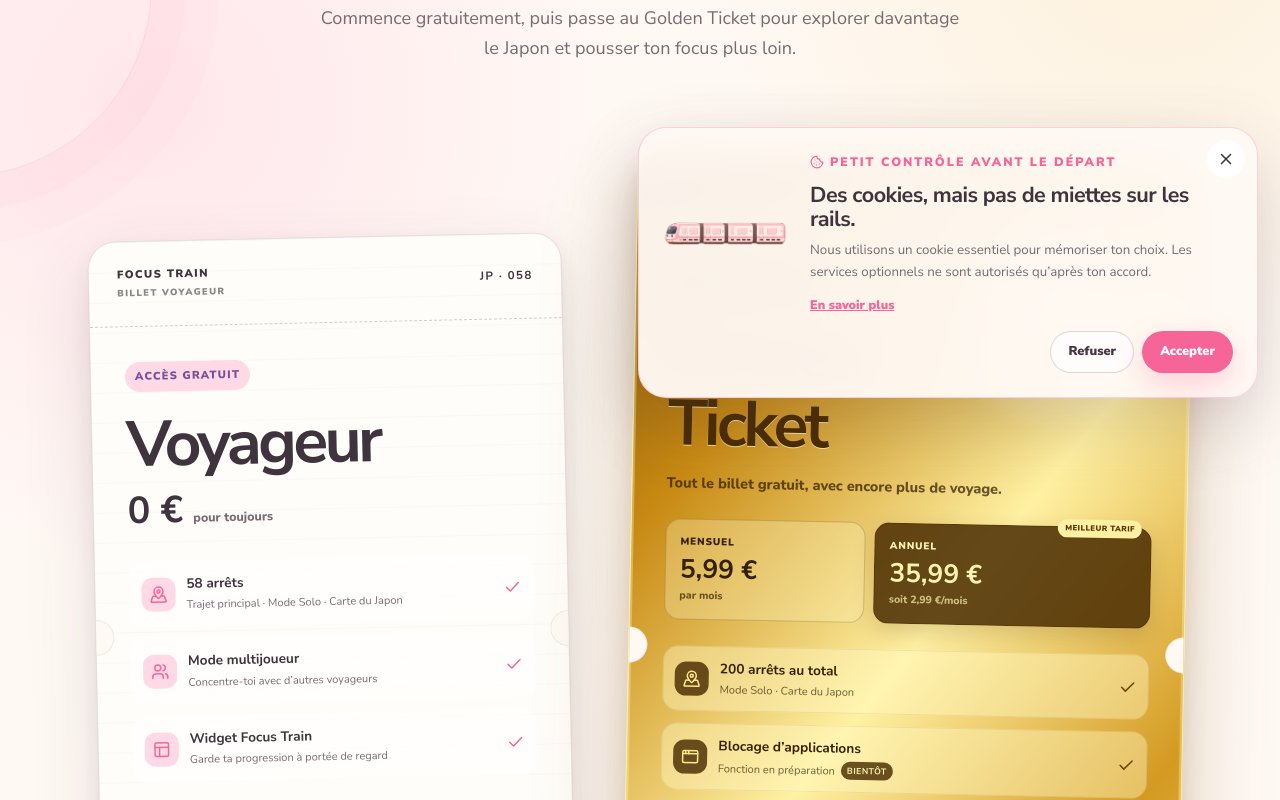
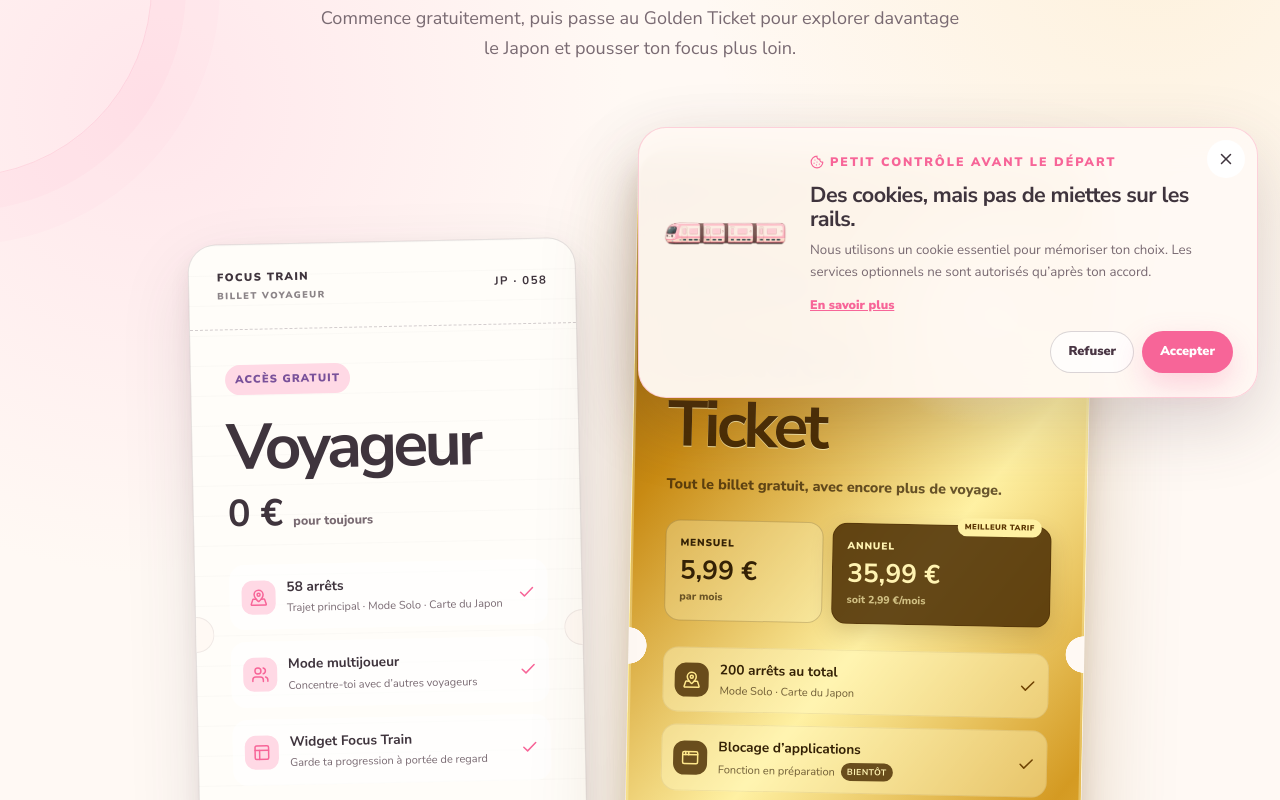
Before and after one commit to alexis-guerquin/focus-train-landing, a Next.js app: page /pricing in a window 1280 px wide. Shown: the part 380-1180 px from the top of the page. Built offline with nearby package versions, Linux system fonts and the light colour scheme; no server answers.

Commit message:
fix ex var & ticket height

```diff
--- a/app/pricing/page.tsx
+++ b/app/pricing/page.tsx
@@ -110,15 +110,22 @@ export default function PricingPage() {
             </footer>
           </article>
 
+          <div className="pricing-ticket-golden-shell">
             <article
               className="pricing-ticket pricing-ticket-golden"
               tabIndex={0}
             >
               <span className="golden-shimmer" aria-hidden="true" />
-            <span className="golden-spark golden-spark-one" aria-hidden="true">
+              <span
+                className="golden-spark golden-spark-one"
+                aria-hidden="true"
+              >
                 ✦
               </span>
-            <span className="golden-spark golden-spark-two" aria-hidden="true">
+              <span
+                className="golden-spark golden-spark-two"
+                aria-hidden="true"
+              >
                 ✦
               </span>
               <span className="ticket-cutout ticket-cutout-left" />
@@ -142,7 +149,10 @@ export default function PricingPage() {
                   Tout le billet gratuit, avec encore plus de voyage.
                 </p>
 
-              <div className="golden-prices" aria-label="Tarifs Golden Ticket">
+                <div
+                  className="golden-prices"
+                  aria-label="Tarifs Golden Ticket"
+                >
                   <div>
                     <span>Mensuel</span>
                     <strong>5,99 €</strong>
@@ -179,6 +189,7 @@ export default function PricingPage() {
               </footer>
             </article>
           </div>
+        </div>
 
         <div className="pricing-cta">
           <p>
--- a/app/styles/pricing.css
+++ b/app/styles/pricing.css
@@ -80,7 +80,9 @@
   display: grid;
   grid-template-columns: minmax(0, 0.92fr) minmax(0, 1.08fr);
   align-items: center;
-  gap: clamp(24px, 5vw, 62px);
+  gap: clamp(24px, 4vw, 48px);
+  max-width: 920px;
+  margin: 0 auto;
   padding: 20px 14px 40px;
 }
 
@@ -88,7 +90,7 @@
   --ticket-cutout: 18px;
   position: relative;
   isolation: isolate;
-  min-height: 660px;
+  min-height: 590px;
   display: grid;
   grid-template-rows: auto 1fr auto;
   border-radius: 28px;
@@ -120,7 +122,7 @@
 }
 
 .pricing-ticket-golden {
-  min-height: 710px;
+  min-height: 640px;
   color: #342105;
   outline: none;
   border: 1px solid rgba(255, 242, 166, 0.82);
@@ -143,24 +145,65 @@
   background-size:
     100% 100%,
     180% 180%;
+  box-shadow: inset 0 0 0 2px rgba(255, 248, 195, 0.35);
+  -webkit-mask:
+    radial-gradient(
+        circle at left 60%,
+        transparent 0 var(--ticket-cutout),
+        #000 calc(var(--ticket-cutout) + 0.5px)
+      )
+      left / 51% 100% no-repeat,
+    radial-gradient(
+        circle at right 60%,
+        transparent 0 var(--ticket-cutout),
+        #000 calc(var(--ticket-cutout) + 0.5px)
+      )
+      right / 51% 100% no-repeat;
+  mask:
+    radial-gradient(
+        circle at left 60%,
+        transparent 0 var(--ticket-cutout),
+        #000 calc(var(--ticket-cutout) + 0.5px)
+      )
+      left / 51% 100% no-repeat,
+    radial-gradient(
+        circle at right 60%,
+        transparent 0 var(--ticket-cutout),
+        #000 calc(var(--ticket-cutout) + 0.5px)
+      )
+      right / 51% 100% no-repeat;
+}
+
+.pricing-ticket-golden .ticket-cutout {
+  display: none;
+}
+
+.pricing-ticket-golden-shell {
+  border-radius: 28px;
   transform: rotate(1.15deg);
   box-shadow:
     0 12px 24px rgba(121, 77, 5, 0.16),
-    0 36px 90px rgba(121, 77, 5, 0.25),
-    inset 0 0 0 2px rgba(255, 248, 195, 0.35);
+    0 36px 90px rgba(121, 77, 5, 0.25);
+  transition:
+    transform 0.45s cubic-bezier(0.2, 0.75, 0.25, 1),
+    box-shadow 0.45s ease;
 }
 
-.pricing-ticket-golden:hover,
-.pricing-ticket-golden:focus-visible {
-  background-position:
-    0 0,
-    100% 40%;
+.pricing-ticket-golden-shell:hover,
+.pricing-ticket-golden-shell:focus-within {
   transform: translateY(-10px) rotate(0.35deg) scale(1.012);
   box-shadow:
     0 18px 30px rgba(121, 77, 5, 0.18),
     0 48px 110px rgba(121, 77, 5, 0.31),
-    0 0 44px rgba(244, 195, 78, 0.32),
-    inset 0 0 0 2px rgba(255, 250, 210, 0.55);
+    0 0 44px rgba(244, 195, 78, 0.32);
+}
+
+.pricing-ticket-golden-shell:hover .pricing-ticket-golden,
+.pricing-ticket-golden-shell:focus-within .pricing-ticket-golden {
+  background-position:
+    0 0,
+    100% 40%;
+  box-shadow: inset 0 0 0 2px rgba(255, 250, 210, 0.55);
 }
 
 .pricing-ticket-golden:focus-visible {
@@ -475,8 +518,8 @@
     opacity 0.25s ease;
 }
 
-.pricing-ticket-golden:hover .golden-shimmer,
-.pricing-ticket-golden:focus-visible .golden-shimmer {
+.pricing-ticket-golden-shell:hover .golden-shimmer,
+.pricing-ticket-golden-shell:focus-within .golden-shimmer {
   left: 140%;
   opacity: 0.92;
 }
@@ -521,21 +564,22 @@
 
 @media (max-width: 900px) {
   .pricing-tickets {
-    max-width: 620px;
+    max-width: 540px;
     grid-template-columns: 1fr;
     margin: auto;
     gap: 44px;
   }
 
   .pricing-ticket-free,
-  .pricing-ticket-golden {
+  .pricing-ticket-golden,
+  .pricing-ticket-golden-shell {
     min-height: auto;
     transform: none;
   }
 
   .pricing-ticket-free:hover,
-  .pricing-ticket-golden:hover,
-  .pricing-ticket-golden:focus-visible {
+  .pricing-ticket-golden-shell:hover,
+  .pricing-ticket-golden-shell:focus-within {
     transform: translateY(-6px);
   }
 }
@@ -564,6 +608,10 @@
 
   .pricing-ticket {
     --ticket-cutout: 14px;
+    border-radius: 22px;
+  }
+
+  .pricing-ticket-golden-shell {
     border-radius: 22px;
   }
 
@@ -604,7 +652,8 @@
 
 @media (prefers-reduced-motion: reduce) {
   .pricing-ticket,
-  .golden-shimmer {
+  .golden-shimmer,
+  .pricing-ticket-golden-shell {
     transition: none;
   }
 }
--- a/components/StoreAccess.tsx
+++ b/components/StoreAccess.tsx
@@ -64,7 +64,7 @@ export function StoreAccess({ variant = "nav" }: { variant?: "nav" | "rate" }) {
         const response = await fetch(siteConfig.waitlistEndpoint, {
           method: "POST",
           headers: { "Content-Type": "application/json" },
-          body: JSON.stringify({ email, platform, source: "focus-train.app" }),
+          body: JSON.stringify({ email, platform, source: "focus-train.fr" }),
         });
         if (!response.ok) throw new Error("waitlist-request-failed");
         window.localStorage.setItem("focus-train-waitlist-email", email);
--- a/config/site.ts
+++ b/config/site.ts
@@ -1,6 +1,6 @@
-const siteUrl = process.env.NEXT_PUBLIC_SITE_URL || "https://focus-train.app";
+const siteUrl = process.env.NEXT_PUBLIC_SITE_URL || "https://focus-train.fr";
 const supportEmail =
-  process.env.NEXT_PUBLIC_SUPPORT_EMAIL || "support@focus-train.app";
+  process.env.NEXT_PUBLIC_SUPPORT_EMAIL || "support@focus-train.fr";
 const appStoreUrl = process.env.NEXT_PUBLIC_APP_STORE_URL || "";
 const configuredReviewUrl = process.env.NEXT_PUBLIC_APP_STORE_REVIEW_URL || "";
 
```
Also changed, not shown: 2 other files (tests, documents, lock files or other folders). Lines whose indentation alone changed are shown as unchanged.
